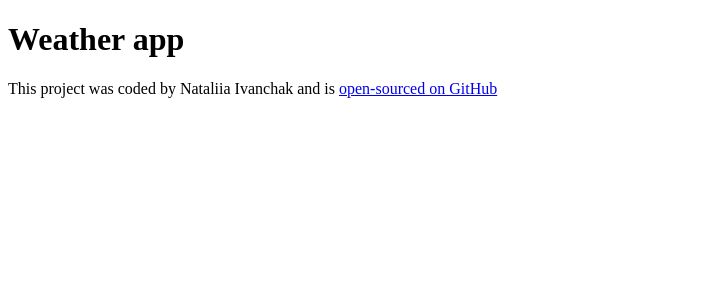
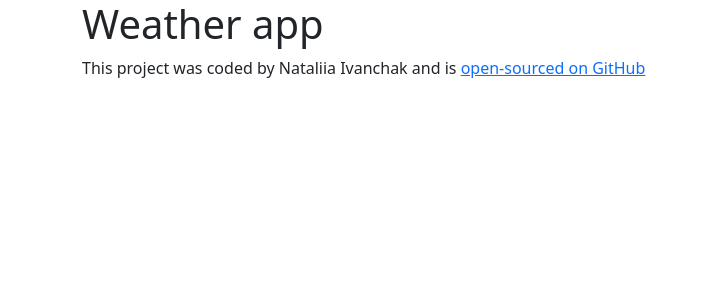
Before and after one commit to Nataliiv/react-weather-app, a React (Create React App) app: page / in a window 1280 px wide. Shown: the top 300 px of the page, without its empty margins (0-701 px from the left). Built offline with nearby package versions, Linux system fonts and the light colour scheme.

Commit message:
Added bootstrap

```diff
--- a/package.json
+++ b/package.json
@@ -6,6 +6,7 @@
     "@testing-library/jest-dom": "^5.16.5",
     "@testing-library/react": "^13.4.0",
     "@testing-library/user-event": "^13.5.0",
+    "bootstrap": "^5.2.1",
     "react": "^18.2.0",
     "react-dom": "^18.2.0",
     "react-scripts": "5.0.1",
--- a/src/App.js
+++ b/src/App.js
@@ -4,6 +4,7 @@ import './App.css';
 export default function App() {
   return (
     <div className="App">
+      <div className="container">
         <h1>Weather app</h1>
         <footer>
           This project was coded by Nataliia Ivanchak and is {""}
@@ -12,5 +13,6 @@ export default function App() {
           </a>
         </footer>
       </div>
+    </div>
   );
 }
--- a/src/index.js
+++ b/src/index.js
@@ -1,5 +1,6 @@
 import React from 'react';
 import ReactDOM from 'react-dom/client';
+import "bootstrap/dist/css/bootstrap.min.css";
 import './index.css';
 import App from './App';
 import reportWebVitals from './reportWebVitals';
```
Also changed, not shown: 1 other file (tests, documents, lock files or other folders). Lines whose indentation alone changed are shown as unchanged.
